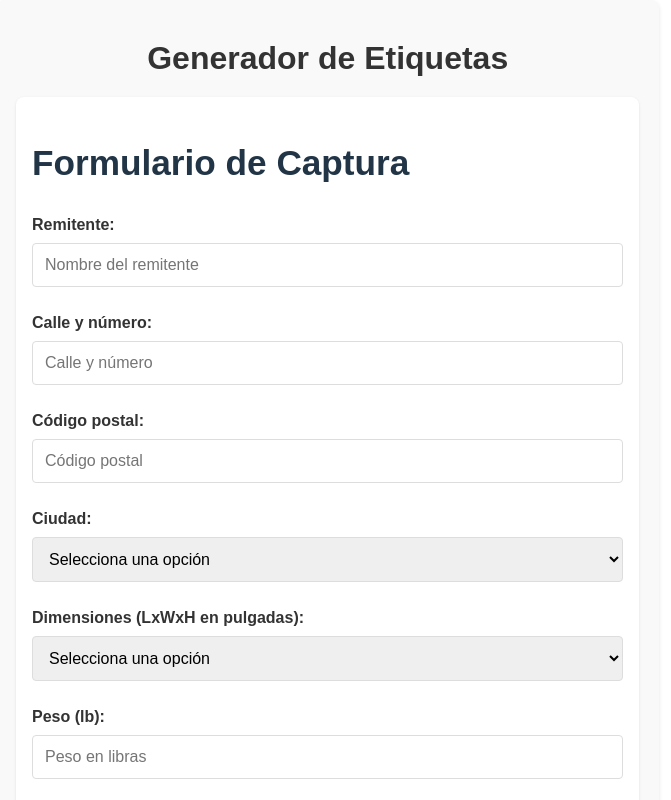
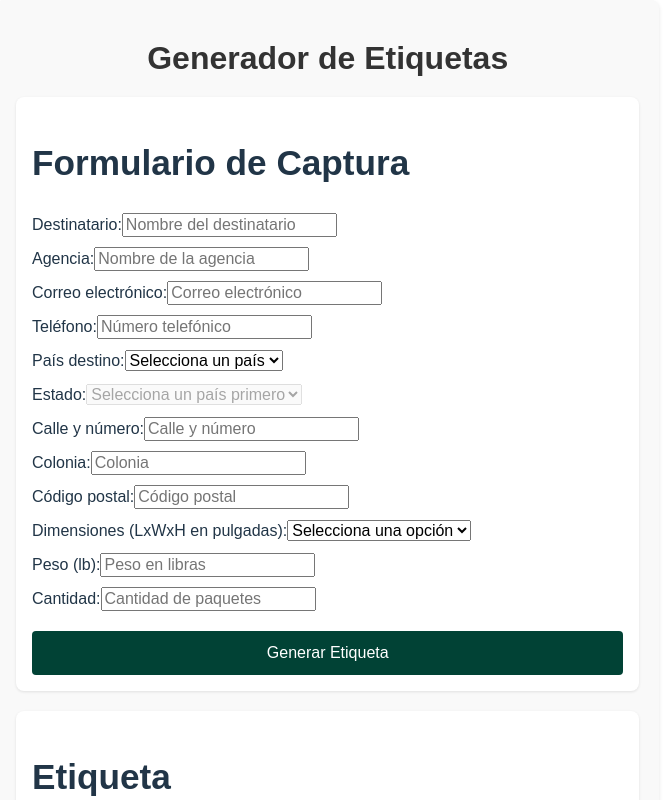
Before and after one commit to enviosns2/administracion-etiquetas, a React (Vite) app: page / in a window 1280 px wide. Shown: the top 800 px of the page, without its empty margins (4-675 px from the left). Built offline with nearby package versions, Linux system fonts and the light colour scheme.

Commit message:
Sincronizar PackageForm con versión funcional: agencia, email, teléfono y país dinámico

```diff
--- a/src/components/PackageForm.jsx
+++ b/src/components/PackageForm.jsx
@@ -3,49 +3,10 @@ import axios from "axios";
 
 const PackageForm = ({ onGenerateLabel }) => {
   const [formData, setFormData] = useState({
-    sender: "",
+    recipient: "",
+    agency: "",
     street: "",
-    postalCode: "",
-    city: "",
-    customCity: "",
-    dimensions: "",
-    customDimensions: "",
-    weight: "",
-    quantity: "", // Campo para cantidad
-  });
-
-  // URL del backend desplegado en Render
-  const API_URL =
-  process.env.NODE_ENV === "production"
-    ? "/api/packages"
-    : "http://localhost:3000/api/packages";
-
-  // Maneja los cambios en los campos del formulario
-  const handleChange = (e) => {
-    setFormData({
-      ...formData,
-      [e.target.name]: e.target.value,
-    });
-  };
-
-  // Genera un código único basado en los datos del formulario
-  const generateUniqueCode = (data) => {
-    const timestamp = Date.now().toString(36); // Marca de tiempo en base 36
-    const clientPrefix = data.sender.slice(0, 3).toUpperCase(); // Primeras 3 letras del remitente
-    const cityPrefix =
-      data.city === "otro"
-        ? data.customCity.slice(0, 3).toUpperCase() // Ciudad personalizada
-        : data.city.slice(0, 3).toUpperCase(); // Ciudad seleccionada
-    const randomString = Math.random().toString(36).substring(2, 6).toUpperCase(); // Cadena aleatoria
-
-    return `${clientPrefix}-${cityPrefix}-${timestamp}-${randomString}`;
-  };
-
-  // Limpia los datos del formulario
-  const resetForm = () => {
-    setFormData({
-      sender: "",
-      street: "",
+    colonia: "", // Nuevo campo
     postalCode: "",
     city: "",
     customCity: "",
@@ -53,14 +14,103 @@ const PackageForm = ({ onGenerateLabel }) => {
     customDimensions: "",
     weight: "",
     quantity: "",
+    email: "",
+    phone: "",
+    destinationCountry: "", // Nuevo campo
   });
+
+  const [statusMessage, setStatusMessage] = useState("");
+  const [isSubmitting, setIsSubmitting] = useState(false);
+
+  // URL del backend desplegado en Render
+  const API_URL =
+    process.env.NODE_ENV === "production"
+      ? "https://labelmaker.onrender.com/api/packages"
+      : "http://localhost:3000/api/packages";
+
+ // Añadir mapeo de estados/entidades por país
+  const STATES = {
+    "Estados Unidos": [
+      "Alabama", "Alaska", "Arizona", "Arkansas", "California", "Carolina del Norte", "Carolina del Sur",
+      "Colorado", "Connecticut", "Dakota del Norte", "Dakota del Sur", "Delaware", "Florida", "Georgia",
+      "Hawái", "Idaho", "Illinois", "Indiana", "Iowa", "Kansas", "Kentucky", "Luisiana", "Maine",
+      "Maryland", "Massachusetts", "Míchigan", "Minnesota", "Misisipi", "Misuri", "Montana",
+      "Nebraska", "Nevada", "Nueva Hampshire", "Nueva Jersey", "Nuevo México", "Nueva York",
+      "Ohio", "Oklahoma", "Oregón", "Pensilvania", "Rhode Island", "Tennessee", "Texas", "Utah",
+      "Vermont", "Virginia", "Virginia Occidental", "Washington", "Wisconsin", "Wyoming",
+      "otro"
+    ],
+    "México": [
+      "Aguascalientes", "Baja California", "Baja California Sur", "Campeche", "Chiapas", "Chihuahua",
+      "Ciudad de México", "Coahuila", "Colima", "Durango", "Estado de México", "Guanajuato",
+      "Guerrero", "Hidalgo", "Jalisco", "Michoacán", "Morelos", "Nayarit", "Nuevo León", "Oaxaca",
+      "Puebla", "Querétaro", "Quintana Roo", "San Luis Potosí", "Sinaloa", "Sonora", "Tabasco",
+      "Tamaulipas", "Tlaxcala", "Veracruz", "Yucatán", "Zacatecas",
+      "otro"
+    ],
+    "Guatemala": [
+      "Alta Verapaz", "Baja Verapaz", "Chimaltenango", "Chiquimula", "El Progreso", "Escuintla",
+      "Guatemala", "Huehuetenango", "Izabal", "Jalapa", "Jutiapa", "Petén", "Quetzaltenango",
+      "Quiché", "Retalhuleu", "Sacatepéquez", "San Marcos", "Santa Rosa", "Sololá", "Suchitepéquez",
+      "Totonicapán", "Zacapa",
+      "otro"
+    ],
+    "El Salvador": [
+      "Ahuachapán", "Cabañas", "Chalatenango", "Cuscatlán", "La Libertad", "La Paz", "La Unión",
+      "Morazán", "San Miguel", "San Salvador", "San Vicente", "Santa Ana", "Sonsonate", "Usulután",
+      "otro"
+    ],
+  };
+
+  // Maneja los cambios en los campos del formulario
+  const handleChange = (e) => {
+    const { name, value } = e.target;
+
+    // Si cambia el país, reiniciamos el estado/ciudad seleccionado y customCity
+    if (name === "destinationCountry") {
+      setFormData((prev) => ({
+        ...prev,
+        destinationCountry: value,
+        city: "",
+        customCity: "",
+      }));
+      return;
+    }
+
+    setFormData({
+      ...formData,
+      [name]: value,
+    });
+  };
+
+  // Limpia los datos del formulario
+  const resetForm = () => {
+    setFormData({
+      recipient: "",
+      agency: "",
+      street: "",
+      colonia: "",
+      postalCode: "",
+      city: "",
+      customCity: "",
+      dimensions: "",
+      customDimensions: "",
+      weight: "",
+      quantity: "",
+      email: "",
+      phone: "",
+      destinationCountry: "", // Nuevo campo
+    });
+    setStatusMessage("");
   };
 
   // Validación de campos obligatorios
   const isFormValid = () => {
     const {
-      sender,
+      recipient,
+      agency,
       street,
+      colonia,
       postalCode,
       city,
       customCity,
@@ -68,16 +118,23 @@ const PackageForm = ({ onGenerateLabel }) => {
       customDimensions,
       weight,
       quantity,
+      email,
+      phone,
+      destinationCountry,
     } = formData;
 
     return (
-      sender &&
+      recipient &&
+      agency &&
       street &&
+      colonia &&
       postalCode &&
       weight &&
       quantity &&
+      email &&
       (city !== "otro" || customCity) &&
-      (dimensions !== "otro" || customDimensions)
+      (dimensions !== "otro" || customDimensions) &&
+      destinationCountry
     );
   };
 
@@ -86,147 +143,146 @@ const PackageForm = ({ onGenerateLabel }) => {
     e.preventDefault();
 
     if (!isFormValid()) {
-      alert("Por favor, completa todos los campos.");
+      setStatusMessage("Por favor, completa todos los campos obligatorios.");
       return;
     }
 
-    const uniqueCode = generateUniqueCode(formData);
-
-    // Construir el paquete con los datos del formulario
     const packageData = {
-      paquete_id: uniqueCode,
-      uniqueCode,
-      sender: formData.sender,
+      recipient: formData.recipient,
+      agency: formData.agency,
       street: formData.street,
+      colonia: formData.colonia,
       postalCode: formData.postalCode,
-      city: formData.city === "otro" ? formData.customCity : formData.city,
+      city:
+        formData.city === "otro"
+          ? formData.customCity
+          : formData.city,
       dimensions:
         formData.dimensions === "otro"
           ? formData.customDimensions
           : formData.dimensions,
       weight: formData.weight,
       quantity: formData.quantity,
+      email: formData.email,
+      phone: formData.phone,
+      destinationCountry: formData.destinationCountry,
     };
 
-    // Mostrar la etiqueta en el frontend
-    onGenerateLabel(packageData);
+    setStatusMessage("Enviando datos...");
+    setIsSubmitting(true);
 
-    // Enviar los datos al backend
     try {
       const response = await axios.post(API_URL, packageData);
-      console.log("Paquete guardado en la base de datos:", response.data);
-      alert("Paquete guardado con éxito.");
+      console.log("✅ Respuesta del servidor:", response.data);
+
+      if (response.data && response.data.paquete_id) {
+        setStatusMessage("Paquete guardado con éxito.");
+        onGenerateLabel(response.data);
         resetForm();
+      } else {
+        setStatusMessage("Error: La respuesta del servidor no contiene un paquete_id.");
+      }
     } catch (error) {
-      console.error("Error al guardar el paquete:", error);
-      alert(
-        "Hubo un error al intentar guardar el paquete. Por favor, intenta nuevamente."
-      );
+      console.error("❌ Error al guardar el paquete:", error.response || error.message);
+      setStatusMessage("Error al guardar el paquete. Intenta nuevamente.");
+    } finally {
+      setIsSubmitting(false);
     }
-  };
-
-  const formFieldStyle = {
-    display: "flex",
-    flexDirection: "column",
-    gap: "6px",
-    marginBottom: "clamp(8px, 2vw, 12px)",
-  };
-
-  const labelStyle = {
-    fontWeight: "600",
-    fontSize: "clamp(14px, 4vw, 16px)",
-    color: "#333",
-  };
-
-  const inputStyle = {
-    padding: "clamp(10px, 3vw, 12px)",
-    fontSize: "clamp(14px, 4vw, 16px)",
-    border: "1px solid #ddd",
-    borderRadius: "4px",
-    fontFamily: "inherit",
-    width: "100%",
-    boxSizing: "border-box",
-  };
-
-  const selectStyle = {
-    ...inputStyle,
-    cursor: "pointer",
-  };
-
-  const buttonStyle = {
-    marginTop: "clamp(16px, 4vw, 24px)",
-    padding: "clamp(12px, 3vw, 16px)",
-    fontSize: "clamp(16px, 4vw, 18px)",
-    fontWeight: "600",
-    backgroundColor: "#4CAF50",
-    color: "white",
-    border: "none",
-    borderRadius: "4px",
-    cursor: "pointer",
-    transition: "background-color 0.3s ease",
-    width: "100%",
   };
 
   return (
     <form
       onSubmit={handleSubmit}
-      style={{ display: "flex", flexDirection: "column", gap: "clamp(8px, 2vw, 12px)" }}
+      style={{ display: "flex", flexDirection: "column", gap: "10px" }}
     >
-      {/* Campos del formulario */}
-      <div style={formFieldStyle}>
-        <label style={labelStyle}>Remitente:</label>
+      <div>
+        <label>
+          Destinatario:
           <input
             type="text"
-          name="sender"
-          value={formData.sender}
+            name="recipient"
+            value={formData.recipient}
             onChange={handleChange}
-          placeholder="Nombre del remitente"
-          style={inputStyle}
+            placeholder="Nombre del destinatario"
             required
           />
+        </label>
       </div>
-
-      <div style={formFieldStyle}>
-        <label style={labelStyle}>Calle y número:</label>
+      <div>
+        <label>
+          Agencia:
           <input
             type="text"
-          name="street"
-          value={formData.street}
+            name="agency"
+            value={formData.agency}
             onChange={handleChange}
-          placeholder="Calle y número"
-          style={inputStyle}
+            placeholder="Nombre de la agencia"
             required
           />
+        </label>
       </div>
-
-      <div style={formFieldStyle}>
-        <label style={labelStyle}>Código postal:</label>
+      <div>
+        <label>
+          Correo electrónico:
           <input
-          type="text"
-          name="postalCode"
-          value={formData.postalCode}
+            type="email"
+            name="email"
+            value={formData.email}
             onChange={handleChange}
-          placeholder="Código postal"
-          style={inputStyle}
+            placeholder="Correo electrónico"
             required
           />
+        </label>
       </div>
-
-      <div style={formFieldStyle}>
-        <label style={labelStyle}>Ciudad:</label>
+      <div>
+        <label>
+          Teléfono:
+          <input
+            type="tel"
+            name="phone"
+            value={formData.phone}
+            onChange={handleChange}
+            placeholder="Número telefónico"
+          />
+        </label>
+      </div>
+      <div>
+        <label>
+          País destino:
+          <select
+            name="destinationCountry"
+            value={formData.destinationCountry}
+            onChange={handleChange}
+            required
+          >
+            <option value="">Selecciona un país</option>
+            <option value="Estados Unidos">Estados Unidos</option>
+            <option value="México">México</option>
+            <option value="Guatemala">Guatemala</option>
+            <option value="El Salvador">El Salvador</option>
+          </select>
+        </label>
+      </div>
+      <div>
+        <label>
+          Estado:
           <select
             name="city"
             value={formData.city}
             onChange={handleChange}
-          style={selectStyle}
             required
+            disabled={!formData.destinationCountry} // deshabilitado hasta elegir país
           >
-          <option value="">Selecciona una opción</option>
-          <option value="Jalisco">Jalisco</option>
-          <option value="Michoacán">Michoacán</option>
-          <option value="Guanajuato">Guanajuato</option>
-          <option value="otro">Otro</option>
+            <option value="">{formData.destinationCountry ? "Selecciona una opción" : "Selecciona un país primero"}</option>
+            {/* Mostrar solo los estados del país seleccionado */}
+            {formData.destinationCountry &&
+              STATES[formData.destinationCountry]?.map((st) => (
+                <option key={st} value={st === "otro" ? "otro" : st}>
+                  {st === "otro" ? "Otro" : st}
+                </option>
+              ))}
           </select>
+        </label>
         {formData.city === "otro" && (
           <input
             type="text"
@@ -234,19 +290,57 @@ const PackageForm = ({ onGenerateLabel }) => {
             value={formData.customCity}
             onChange={handleChange}
             placeholder="Especifica la ciudad"
-            style={{ ...inputStyle, marginTop: "8px" }}
+            style={{ marginTop: "5px" }}
             required
           />
         )}
       </div>
-
-      <div style={formFieldStyle}>
-        <label style={labelStyle}>Dimensiones (LxWxH en pulgadas):</label>
+      <div>
+        <label>
+          Calle y número:
+          <input
+            type="text"
+            name="street"
+            value={formData.street}
+            onChange={handleChange}
+            placeholder="Calle y número"
+            required
+          />
+        </label>
+      </div>
+      <div>
+        <label>
+          Colonia:
+          <input
+            type="text"
+            name="colonia"
+            value={formData.colonia}
+            onChange={handleChange}
+            placeholder="Colonia"
+            required
+          />
+        </label>
+      </div>
+      <div>
+        <label>
+          Código postal:
+          <input
+            type="text"
+            name="postalCode"
+            value={formData.postalCode}
+            onChange={handleChange}
+            placeholder="Código postal"
+            required
+          />
+        </label>
+      </div>
+      <div>
+        <label>
+          Dimensiones (LxWxH en pulgadas):
           <select
             name="dimensions"
             value={formData.dimensions}
             onChange={handleChange}
-          style={selectStyle}
             required
           >
             <option value="">Selecciona una opción</option>
@@ -260,9 +354,9 @@ const PackageForm = ({ onGenerateLabel }) => {
             <option value="24x24x30">24x24x30</option>
             <option value="27x27x27">27x27x27</option>
             <option value="30x30x30">30x30x30</option>
-          <option value="28x28x34">28x28x34</option>
             <option value="otro">Otro</option>
           </select>
+        </label>
         {formData.dimensions === "otro" && (
           <input
             type="text"
@@ -270,46 +364,53 @@ const PackageForm = ({ onGenerateLabel }) => {
             value={formData.customDimensions}
             onChange={handleChange}
             placeholder="Ejemplo: 25x25x25"
-            style={{ ...inputStyle, marginTop: "8px" }}
+            style={{ marginTop: "5px" }}
             required
           />
         )}
       </div>
-
-      <div style={formFieldStyle}>
-        <label style={labelStyle}>Peso (lb):</label>
+      <div>
+        <label>
+          Peso (lb):
           <input
             type="number"
             name="weight"
             value={formData.weight}
             onChange={handleChange}
             placeholder="Peso en libras"
-          style={inputStyle}
             required
           />
+        </label>
       </div>
-
-      <div style={formFieldStyle}>
-        <label style={labelStyle}>Cantidad:</label>
+      <div>
+        <label>
+          Cantidad:
           <input
             type="number"
             name="quantity"
             value={formData.quantity}
             onChange={handleChange}
             placeholder="Cantidad de paquetes"
-          style={inputStyle}
             required
           />
+        </label>
       </div>
-
       <button
         type="submit"
-        style={buttonStyle}
-        onMouseEnter={(e) => e.target.style.backgroundColor = "#45a049"}
-        onMouseLeave={(e) => e.target.style.backgroundColor = "#4CAF50"}
+        style={{
+          marginTop: "10px",
+          backgroundColor: "#014235",
+          color: "#fff",
+          border: "none",
+          padding: "10px 20px",
+          borderRadius: "4px",
+          cursor: "pointer",
+        }}
+        disabled={isSubmitting}
       >
-        Generar Etiqueta
+        {isSubmitting ? "Enviando..." : "Generar Etiqueta"}
       </button>
+      {statusMessage && <p>{statusMessage}</p>}
     </form>
   );
 };
--- a/src/components/PackageLabel.jsx
+++ b/src/components/PackageLabel.jsx
@@ -43,6 +43,10 @@ const PackageLabel = ({ packageData }) => {
     yPosition += 15;
 
     doc.setFontSize(14); // Ajuste de tamaño del texto
+    doc.text(`PAÍS: ${packageData.country || "N/A"}`, pageWidth / 2, yPosition, { align: "center" });
+    yPosition += 10;
+    doc.text(`AGENCIA: ${packageData.agency || "N/A"}`, pageWidth / 2, yPosition, { align: "center" });
+    yPosition += 10;
     doc.text(`REMITE: ${packageData.sender.toUpperCase()}`, pageWidth / 2, yPosition, { align: "center" });
     yPosition += 10;
     doc.text(`CALLE Y NÚMERO: ${packageData.street.toUpperCase()}`, pageWidth / 2, yPosition, { align: "center" });
@@ -152,6 +156,12 @@ const PackageLabel = ({ packageData }) => {
       </h2>
 
       <p style={labelStyle}>
+        <span style={strongStyle}>País:</span> {packageData.country || "N/A"}
+      </p>
+      <p style={labelStyle}>
+        <span style={strongStyle}>Agencia:</span> {packageData.agency || "N/A"}
+      </p>
+      <p style={labelStyle}>
         <span style={strongStyle}>Remitente:</span> {packageData.sender.toUpperCase()}
       </p>
       <p style={labelStyle}>
```
Lines whose indentation alone changed are shown as unchanged.
